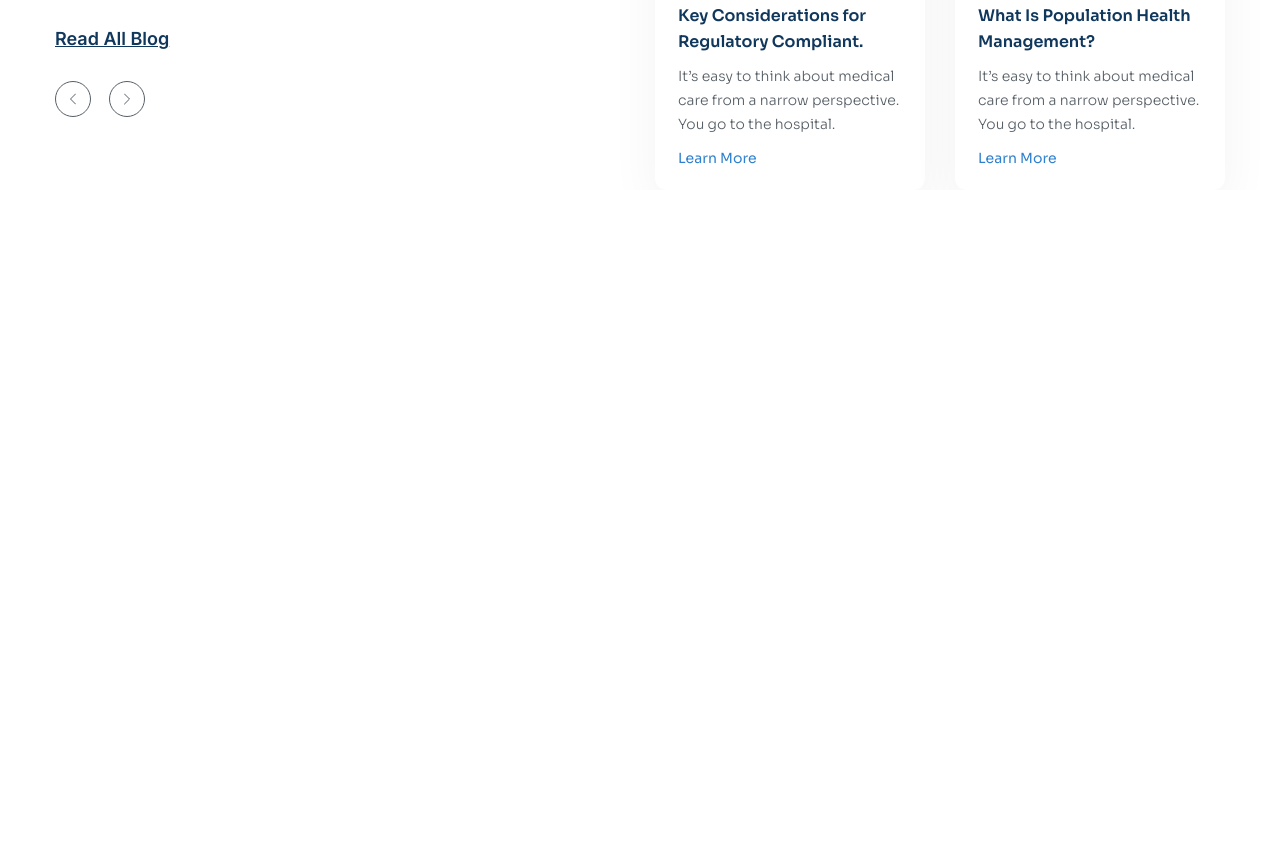
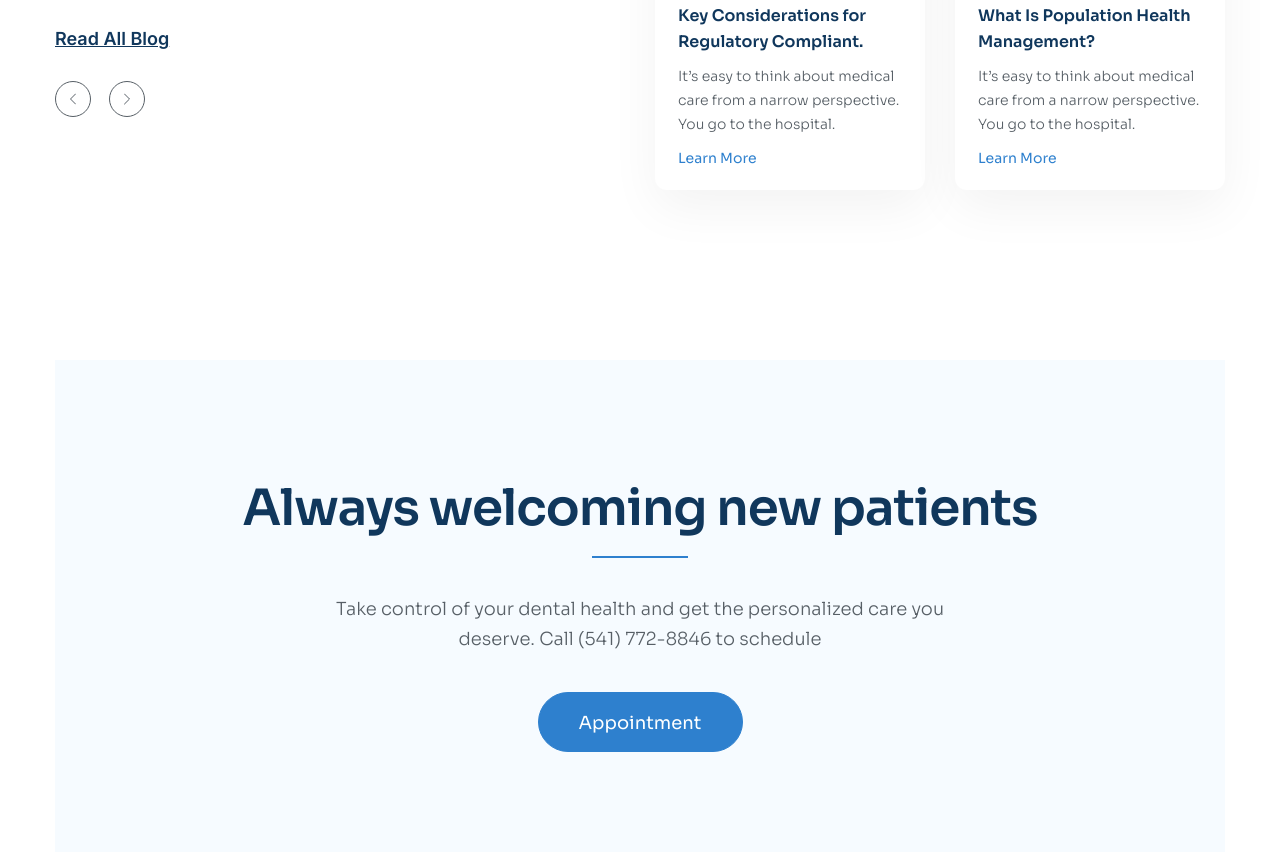
Before and after one commit to MayMay203/Dental-Care-Landing-Page, a plain HTML site: page index.html in a window 1280 px wide. Shown: the part 5340-6192 px from the top of the page. Before the commit the page ends 5530 px from the top, so only its background shows below. Drawn offline with Linux system fonts and the light colour scheme.

Commit message:
build UI of the appointment section

```diff
--- a/assets/css/styles.css
+++ b/assets/css/styles.css
@@ -475,7 +475,6 @@ a{
 }
 
 .member__meet-btn{
-    margin-top: 38px;
     margin: 0 auto;
 }
 
@@ -595,10 +594,12 @@ a{
     background-color: #fff;
     box-shadow: 0px 18px 50px 0px rgba(0, 0, 0, 0.05);
     border: 1px solid transparent;
+    transition: .25s;
 }
 
 .news-item:hover{
     border-color: #E8EBEE;
+    transform: translateY(-8px);
 }
 
 .news-item:hover .news-item__link{
@@ -658,3 +659,34 @@ a{
     font-weight: 400;
     line-height: normal;
 }
+
+.appointment{
+    margin: 170px 0;
+}
+
+.appointment__inner{
+    display: flex;
+    flex-direction: column;
+    align-items: center;
+    background-color: var(--light-blue);
+    padding: 100px 0;
+}
+
+.appointment__heading{
+    padding: 18px 0;
+}
+
+.appointment__heading::after{
+    content: "";
+    display: block;
+    width: 12%;
+    height: 2px;
+    background-color: var(--btn-bg);
+    margin: 18px auto 18px;
+}
+
+.appointment__desc{
+    text-align: center;
+    margin-bottom: 38px;
+    width: 53%;
+}
--- a/index.html
+++ b/index.html
@@ -331,6 +331,17 @@
             </div>
         </div>
      </section>
+     <!-- Appointment -->
+      <section class="appointment">
+        <div class="container">
+            <section class="appointment__inner">
+                <h2 class="section-heading appointment__heading">Always welcoming new patients</h2>
+                <p class="section-desc appointment__desc">Take control of your dental health and get the personalized care you deserve.
+                    Call (541) 772-8846 to schedule</p>
+                <a href="#!" class="btn appointment__btn">Appointment</a>
+            </section>
+        </div>
+      </section>
 </main>
 </body>
 <script src="./assets/script/script.js"></script>
```
